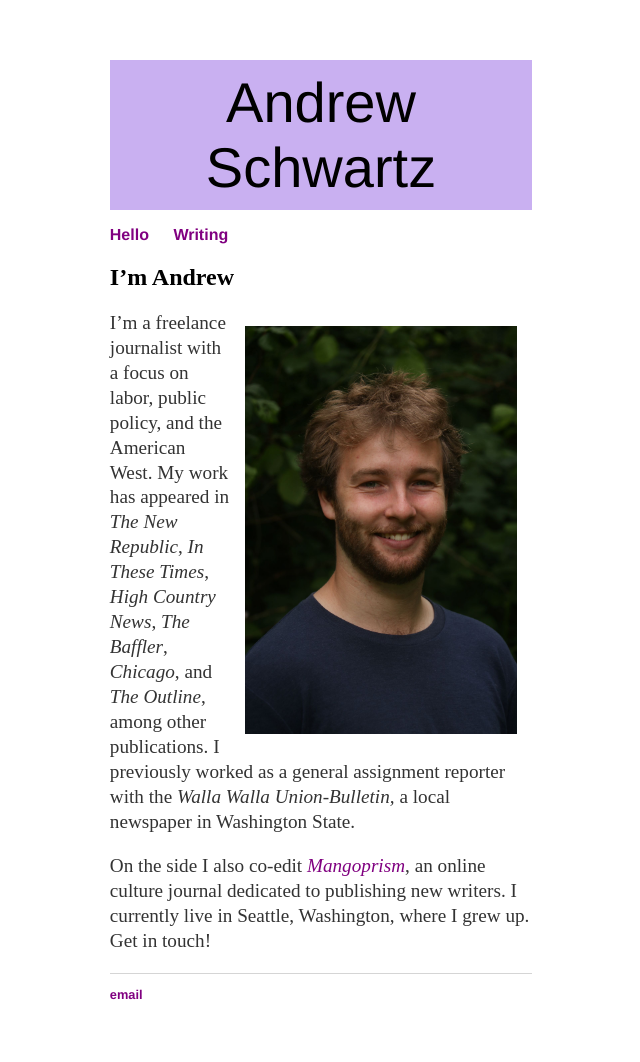
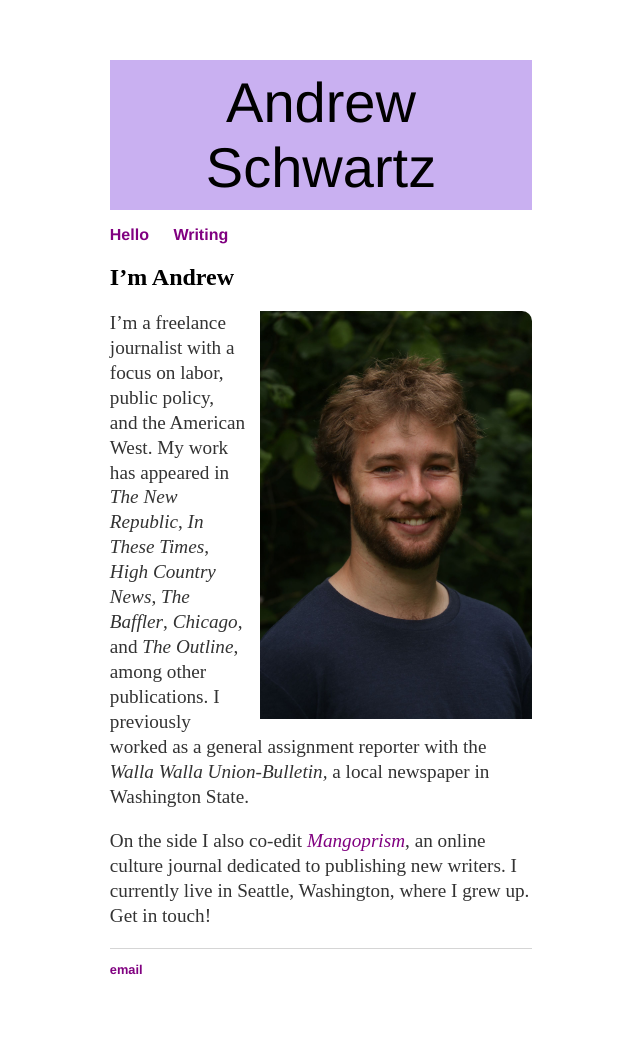
Before and after one commit to aonschwartz/aonschwartz.github.io, a Jekyll site: the page built from index.md, in a window 1280 px wide. Shown: the whole page, without its empty margins (319-959 px from the left). Built offline with Jekyll 4.4.1, drawn with Linux system fonts in a browser that asks for light colours; after the commit the page ends 1037 px from its top, so only the background shows below that.

Commit message:
Update main.css

```diff
--- a/css/main.css
+++ b/css/main.css
@@ -42,7 +42,9 @@ img{
     height: 408px;
     border-radius: 10px;
     float: right;
-    padding: 15px;
+    padding-left: 15px;
+    padding-bottom: 15px;
+
 
 }
 
```
